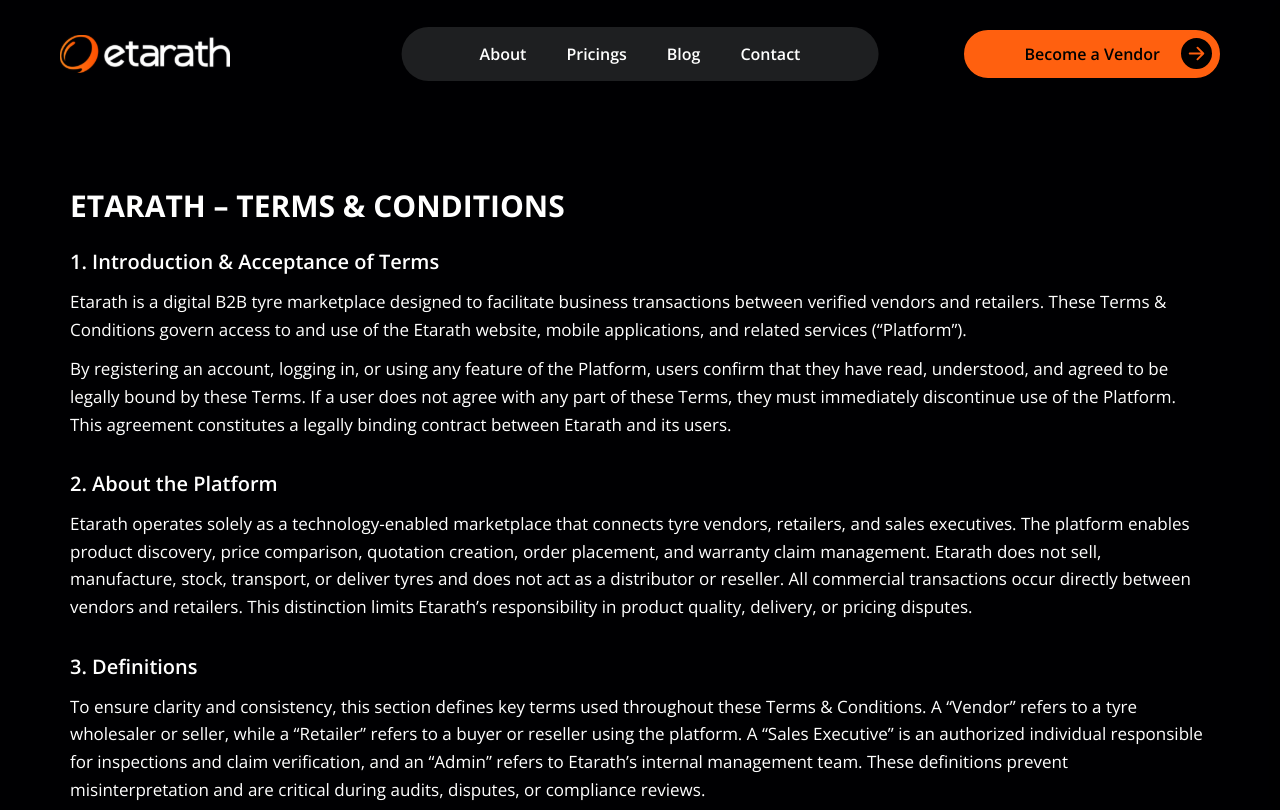
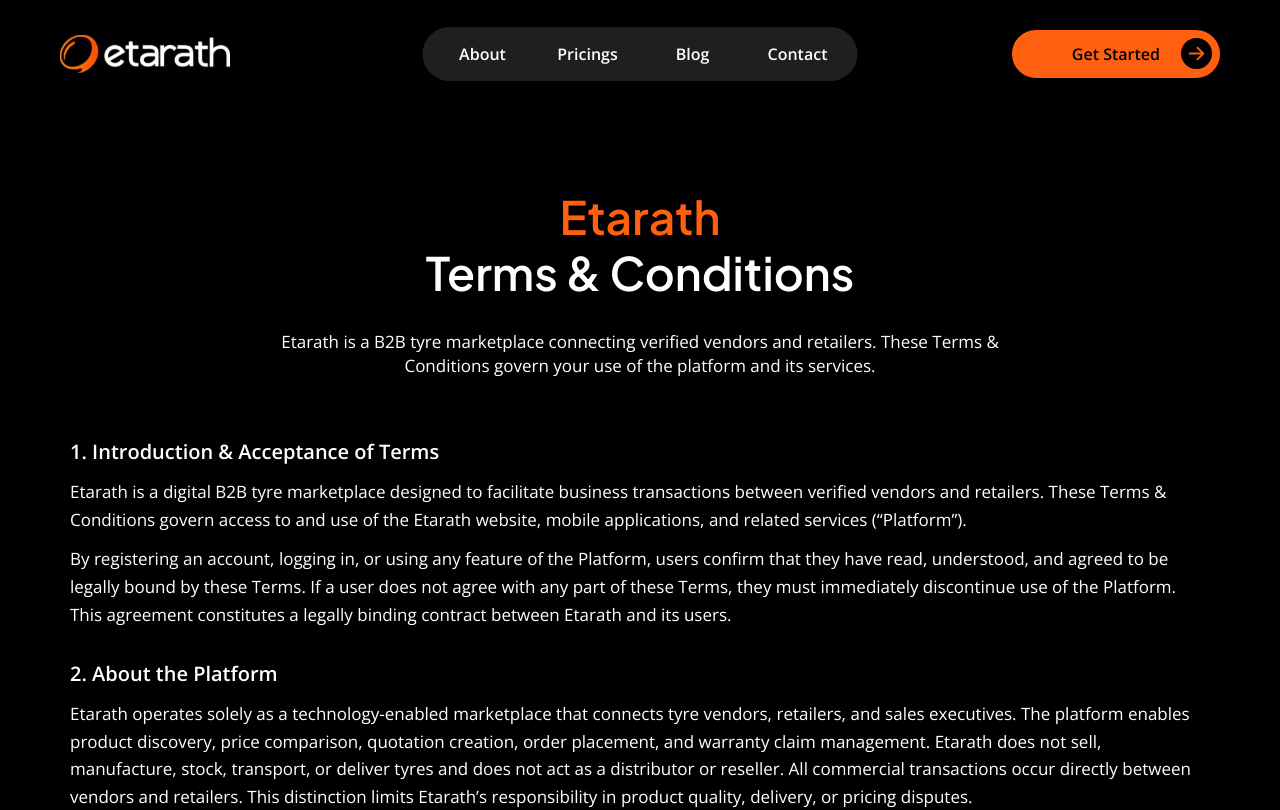
Before and after one commit to sarathcredot/Etarath, a Next.js app: page /terms-and-conditions in a window 1280 px wide. Shown: the top 810 px of the page. Built offline with nearby package versions, Linux system fonts and the light colour scheme.

Commit message:
updated blog banners

```diff
--- a/src/app/terms-and-conditions/page.tsx
+++ b/src/app/terms-and-conditions/page.tsx
@@ -8,9 +8,23 @@
   return (
     <div className="mb-[50px] md:mb-20 lg:mb-[100px]">
       <section className="">
-        <Heading4 className="text-3xl font-bold mb-6">
+        {/* <Heading4 className="text-3xl font-bold mb-6">
           ETARATH – TERMS & CONDITIONS
-        </Heading4>
+        </Heading4> */}
+        <div className="mb-[60px] flex flex-col items-center justify-center gap-[30px]">
+                    <Heading2  className=" text-center ">
+                        <span className="text-primary">Etarath </span>
+                        <br />
+                        Terms & Conditions
+
+                    </Heading2>
+                    <Paragraph
+                        className="text-center  max-w-[730px]"
+                    >
+                       Etarath is a B2B tyre marketplace connecting verified vendors and retailers.
+These Terms & Conditions govern your use of the platform and its services.
+</Paragraph>
+        </div>
 
         {/* 1. Introduction */}
         <div className="space-y-3 mb-8">
--- a/src/components/common/Footer.tsx
+++ b/src/components/common/Footer.tsx
@@ -18,9 +18,10 @@
   const containerRef = useRef<HTMLDivElement>(null);
 
   useEffect(() => {
-    if (!containerRef.current) return;
-
-    const tl = gsap
+    gsap.set(containerRef.current, { opacity: 1 });
+    const ctx = gsap.context(() => {
+      // const divs = gsap.utils.toArray(".div");
+      gsap
         .timeline({
           scrollTrigger: {
             trigger: containerRef.current,
@@ -32,48 +33,67 @@
         .fromTo(
           containerRef.current,
           { opacity: 0, y: 100 },
-        { opacity: 1, y: 0, duration: 0.4, ease: "power2.out" }
-      )
-      .fromTo(
-        containerRef.current?.children,
-        { opacity: 0, scale: 0.9, stagger: 0.2 },
           {
             opacity: 1,
-          scale: 1,
-          stagger: 0.2,
+            y: 0,
             duration: 0.4,
             ease: "power2.out",
+            immediateRender: false,
           },
-        "-=.1"
         );
+      // .fromTo(
+      //   divs,
+      //   { opacity: 0, scale: 0.9, stagger: 0.2 },
+      //   {
+      //     opacity: 1,
+      //     scale: 1,
+      //     stagger: 0.2,
+      //     duration: 0.4,
+      //     ease: "power2.out",
+      //     immediateRender: false,
+      //   },
+      //   "-=.1",
+      // );
 
-    return () => {
-      tl.scrollTrigger?.kill();
-      tl.kill();
-    };
+      (ScrollTrigger.refresh(), 100);
+    }, containerRef);
+
+    return () => ctx.revert(); // 🔥 cleans everything
   }, []);
+
   return (
-    <div
+    <section
       ref={containerRef}
       className="flex flex-col items-center justify-center gap-10 bg-[#0F1114] px-5 md:px-[30px] lg:px-[50px] pt-8 md:pt-10 lg:pt-[60px] pb-[60px]"
     >
       <div
-        className=" relative min-w-full  rounded-[20px]  md:rounded-[30px] p-5 md:p-[50px] lg:p-[100px] overflow-hidden bg-cover bg-center bg-no-repeat"
+        className="div relative min-w-full  rounded-[20px]  md:rounded-[30px] p-5 md:p-[50px] lg:p-[100px] overflow-hidden bg-cover bg-center bg-no-repeat"
         style={{ backgroundImage: "url(/images/home/footer_banner.webp)" }}
       >
-        <div className="relative z-10">
-          <Heading2 className="mb-5 md:mb-[30px]">
+        <div className="div relative z-10">
+          <Heading2 className="div mb-5 md:mb-[30px]">
             {/* Be part of <span className="text-primary">Etarath</span>, <br />{" "}
             boost your business */}
-            Ready to <span className="text-primary">Transform</span> <br /> Your Tyre Business?
+            Ready to <span className="text-primary">Transform</span> <br /> Your
+            Tyre Business?
           </Heading2>
-          <Paragraph className="mb-[40px] max-w-[633px]">
-            Join hundreds of vendors and retailers building
-            success on Etarath.
+          <Paragraph className="div mb-[40px] max-w-[633px]">
+            Join hundreds of vendors and retailers building success on Etarath.
           </Paragraph>
-          <div className="flex flex-col sm:flex-row items-center justify-start gap-5">
-            <Button type="link" href="https://vpanel.etarath.ai/" textColor="black">Become a Vendor</Button>
-            <Button type="link" href="https://rpanel.etarath.ai/" variant="outline" color="primary">
+          <div className="div flex flex-col sm:flex-row items-center justify-start gap-5">
+            <Button
+              type="link"
+              href="https://vpanel.etarath.ai/"
+              textColor="black"
+            >
+              Become a Vendor
+            </Button>
+            <Button
+              type="link"
+              href="https://rpanel.etarath.ai/"
+              variant="outline"
+              color="primary"
+            >
               Become a Retailer
             </Button>
           </div>
@@ -81,11 +101,11 @@
         <div className="absolute inset-0 bg-gradient-to-r from-black/90 to-transparent pointer-events-none  "></div>
       </div>
 
-      <div className="relative  w-full flex items-center justify-between  ">
+      <div className="div relative  w-full flex items-center justify-between  ">
         <div className="flex flex-col md:flex-row items-center max-md:gap-4 justify-between w-full   md:h-[58px]">
           <Link
             href={"/"}
-            className="w-[130px] h-[30px] md:w-[170px] md:h-[40px] relative"
+            className="div w-[130px] h-[30px] md:w-[170px] md:h-[40px] relative"
           >
             <Image
               src="/etarath_logo.svg"
@@ -96,13 +116,16 @@
             />
           </Link>
           <div className="md:absolute left-1/2 top-1/2 md:-translate-x-1/2 md:-translate-y-1/2   flex items-center justify-center gap-7 lg:gap-10 text-[16px] font-[600] rounded-full   py-[15px] transition-all duration-300 ease-in-out ">
-            <Link href={"/#"} className="">
+            <Link href={"/about"} className="">
+              About
+            </Link>
+            <Link href={"/pricing"} className="">
               Pricing
             </Link>
-            <Link href={"/#"} className="">
+            <Link href={"/bolg"} className="">
               Blog
             </Link>
-            <Link href={"/#"} className="">
+            <Link href={"/contact"} className="">
               Contact
             </Link>
           </div>
@@ -123,25 +146,18 @@
         </div>
       </div>
 
-      <div className="w-full flex flex-col max-md:gap-3 md:flex-row items-center justify-between">
+      <div className="div w-full flex flex-col max-md:gap-3 md:flex-row items-center justify-between">
         <p className="max-md:text-center text-[15px] md:text-[18px] font-[400]">
-
           Etarath © {new Date().getFullYear()}. All rights reserved.
-
         </p>
 
-
         <div className="lg:mr-16">
-          <Link href={"/privacy-policy"} className="mr-5" >Privacy Policy</Link>
-
-          <Link href={"/terms-and-conditions"} >
-            Terms and Conditions
+          <Link href={"/privacy-policy"} className="mr-5">
+            Privacy Policy
           </Link>
 
-
-
+          <Link href={"/terms-and-conditions"}>Terms and Conditions</Link>
         </div>
-
 
         <p className="max-md:text-center text-[15px] md:text-[18px] font-[400]">
           Developed by{" "}
@@ -151,7 +167,7 @@
           .
         </p>
       </div>
-    </div>
+    </section>
   );
 };
 
--- a/src/components/common/Navbar.tsx
+++ b/src/components/common/Navbar.tsx
@@ -4,8 +4,11 @@
 import React, { useEffect, useRef, useState } from "react";
 import Button from "./Button";
 import gsap from "gsap";
+import { usePathname } from "next/navigation";
 
 const Navbar = () => {
+  const PATH_NAME = usePathname();
+
   const menuRef = useRef<HTMLDivElement>(null);
   const cursorRef = useRef<HTMLDivElement>(null);
   const navbarRef = useRef<HTMLDivElement>(null);
@@ -73,7 +76,13 @@
 
   /* Navbar Reveal Animation */
   useEffect(() => {
-    if (!navbarRef.current || !logoRef.current || !buttonRef.current || !hamburgerRef.current) return;
+    if (
+      !navbarRef.current ||
+      !logoRef.current ||
+      !buttonRef.current ||
+      !hamburgerRef.current
+    )
+      return;
 
     const tl = gsap.timeline();
 
@@ -98,11 +107,8 @@
       });
     }
 
-   ;
-
     // Animate logo
-    tl
-    .to(logoRef.current, {
+    tl.to(logoRef.current, {
       y: 0,
       opacity: 1,
       zIndex: 202,
@@ -111,35 +117,46 @@
       ease: "power2.out",
     })
       // Animate desktop menu
-    .to(menuRef.current, {
+      .to(
+        menuRef.current,
+        {
           y: 0,
           opacity: 1,
           scale: 1,
           duration: 0.7,
           ease: "ease",
-    }, "-=0.6");
+        },
+        "-=0.6",
+      );
 
     // Animate menu links with stagger
     if (menuRef.current) {
       const menuLinks = menuRef.current.querySelectorAll("a");
-      tl.to(menuLinks, {
+      tl.to(
+        menuLinks,
+        {
           y: 0,
           opacity: 1,
           duration: 0.5,
           stagger: 0.1,
           ease: "power2.out",
-      }, "-=0.1");
+        },
+        "-=0.1",
+      );
     }
 
     // Animate button and hamburger
-    tl.to([buttonRef.current, hamburgerRef.current], {
+    tl.to(
+      [buttonRef.current, hamburgerRef.current],
+      {
         y: 0,
         opacity: 1,
         duration: 0.6,
         stagger: 0.1,
         ease: "back.out(1.7)",
-    }, "-=0.3");
-
+      },
+      "-=0.3",
+    );
   }, []);
 
   /* Scroll-based navbar enhancement */
@@ -154,10 +171,8 @@
       const scrollThreshold = 100;
 
       if (currentScrollY > scrollThreshold) {
-
-
         // Slight scale animation on scroll direction change
-        if (scrollingDown !== (lastScrollY > currentScrollY)) {
+        if (scrollingDown !== lastScrollY > currentScrollY) {
           gsap.to(navbarRef.current, {
             scale: scrollingDown ? 0.98 : 1,
             duration: 0.2,
@@ -202,21 +217,29 @@
       tl.to(offcanvas, {
         x: 0,
         duration: 0.4,
-        ease: "power3.out"
+        ease: "power3.out",
       })
-      .to(offcanvasLinks, {
+        .to(
+          offcanvasLinks,
+          {
             x: 0,
             opacity: 1,
             duration: 0.4,
             stagger: 0.1,
             ease: "back.out(1.7)",
-      }, "-=0.2")
-      .to(offcanvasButton, {
+          },
+          "-=0.2",
+        )
+        .to(
+          offcanvasButton,
+          {
             y: 0,
             opacity: 1,
             duration: 0.5,
             ease: "back.out(1.7)",
-      }, "-=0.3");
+          },
+          "-=0.3",
+        );
 
       window.document.body.style.overflow = "hidden";
     } else {
@@ -229,12 +252,15 @@
         duration: 0.2,
         stagger: 0.05,
         ease: "power2.in",
-      })
-      .to(offcanvas, {
+      }).to(
+        offcanvas,
+        {
           x: "100%",
           duration: 0.3,
-        ease: "power3.in"
-      }, "-=0.1");
+          ease: "power3.in",
+        },
+        "-=0.1",
+      );
 
       window.document.body.style.overflow = "";
     }
@@ -266,12 +292,32 @@
           <div className="navbar_menu absolute left-1/2 top-1/2 -translate-x-1/2 -translate-y-1/2">
             <div
               ref={menuRef}
-              className="relative hidden md:flex items-center justify-center gap-10 text-[16px] font-[600] rounded-full bg-[#1E1F21] md:px-10 lg:px-[78px] py-[15px] cursor-none overflow-hidden transition-all duration-300 ease-in-out"
+              className="relative hidden md:flex items-center justify-center gap-[5px] text-[16px] font-[600] rounded-full bg-[#1E1F21] p-[10px]  overflow-hidden transition-all duration-300 ease-in-out"
             >
-              <Link className="cursor-none" href={"/about"}>About</Link>
-              <Link className="cursor-none" href={"/pricing"}>Pricings</Link>
-              <Link className="cursor-none" href={"/blog"}>Blog</Link>
-              <Link className="cursor-none" href={"/contact"}>Contact</Link>
+              <Link
+                className={`min-w-[100px] text-center py-[5px] ${!["/about", "/pricing", "/blog", "/contact"].includes(PATH_NAME) ? "hover:bg-white hover:text-black" : ""} rounded-full transition-all duration-300 ease-in-out ${PATH_NAME === "/about" ? "bg-white text-black" : ""}`}
+                href={"/about"}
+              >
+                About
+              </Link>
+              <Link
+                className={`min-w-[100px] text-center py-[5px] ${!["/about", "/pricing", "/blog", "/contact"].includes(PATH_NAME) ? "hover:bg-white hover:text-black" : ""} rounded-full transition-all duration-300 ease-in-out ${PATH_NAME === "/pricing" ? "bg-white text-black" : ""}`}
+                href={"/pricing"}
+              >
+                Pricings
+              </Link>
+              <Link
+                className={`min-w-[100px] text-center py-[5px] ${!["/about", "/pricing", "/blog", "/contact"].includes(PATH_NAME) ? "hover:bg-white hover:text-black" : ""} rounded-full transition-all duration-300 ease-in-out ${PATH_NAME === "/blog" ? "bg-white text-black" : ""}`}
+                href={"/blog"}
+              >
+                Blog
+              </Link>
+              <Link
+                className={`min-w-[100px] text-center py-[5px] ${!["/about", "/pricing", "/blog", "/contact"].includes(PATH_NAME) ? "hover:bg-white hover:text-black" : ""} rounded-full transition-all duration-300 ease-in-out ${PATH_NAME === "/contact" ? "bg-white text-black" : ""}`}
+                href={"/contact"}
+              >
+                Contact
+              </Link>
             </div>
           </div>
 
@@ -334,17 +380,17 @@
                 className="!hidden md:!inline-flex"
                 textColor="black"
               >
-                Become a Vendor
+                Get Started
               </Button>
             </div>
           </div>
         </div>
 
         {/* Cursor */}
-        <div
+        {/* <div
           ref={cursorRef}
           className="fixed top-0 left-0 w-6 h-6 rounded-full bg-white/40 pointer-events-none"
-        ></div>
+        ></div> */}
       </div>
 
       {/* Offcanvas */}
@@ -369,7 +415,13 @@
             Contact
           </Link>
         </div>
-        <Button type="link" href="/quick-start"  onClick={() => setMenuOpen(false)} className="" textColor="black">
+        <Button
+          type="link"
+          href="/quick-start"
+          onClick={() => setMenuOpen(false)}
+          className=""
+          textColor="black"
+        >
           Get Started
         </Button>
       </div>
```
Also changed, not shown: src/app/contact/page.tsx (+8 -5 lines), src/app/privacy-policy/page.tsx (+6 -5 lines), src/components/blog/Banner.tsx (+27 -19 lines), src/components/pricing/PlansComparison.tsx (+18 -6 lines). Lines whose indentation alone changed are shown as unchanged.
